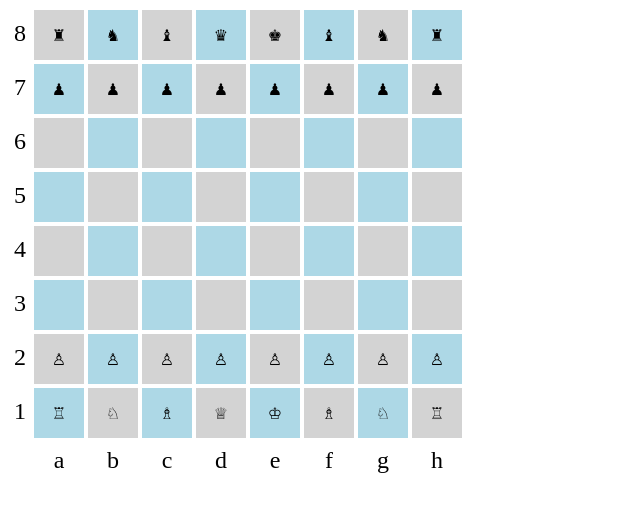
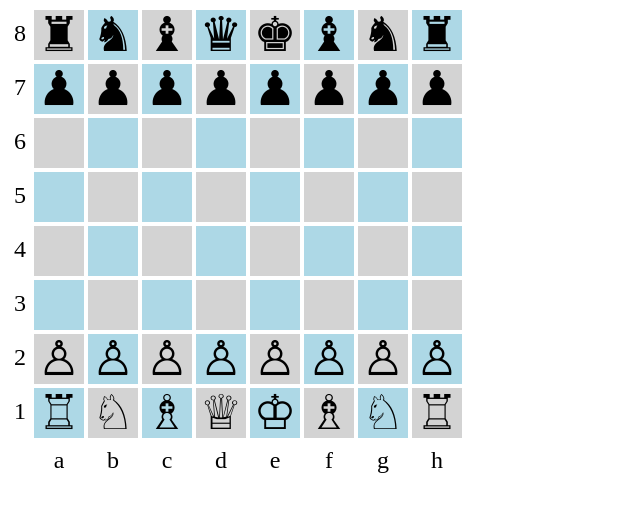
Before and after one commit to usabox15/chessstuff, a website built with webpack: page examples/example.html in a window 1280 px wide. Shown: the whole page, without its empty margins (0-640 px from the left). Built offline with nearby package versions, Linux system fonts and the light colour scheme.

Commit message:
Add exapmle pieces styles

```diff
--- a/examples/example.css
+++ b/examples/example.css
@@ -79,9 +79,11 @@
     background-color: #ff9900 !important;
 }
 
-.pice {
-    font-size: 40;
+.piece {
+    font-size: xxx-large;
     margin: 0;
+    transform: translate(0, -4px);
+    cursor: pointer;
 }
 
 #hider {
```
